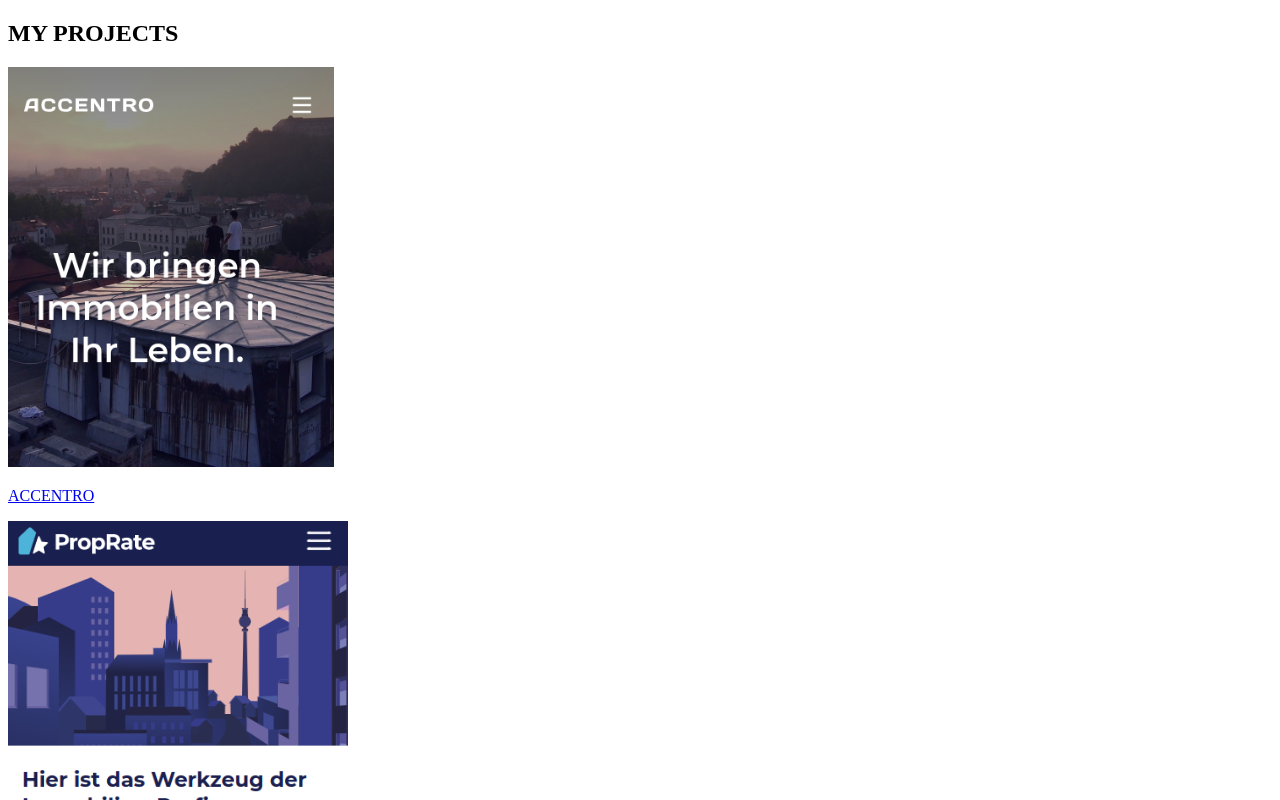
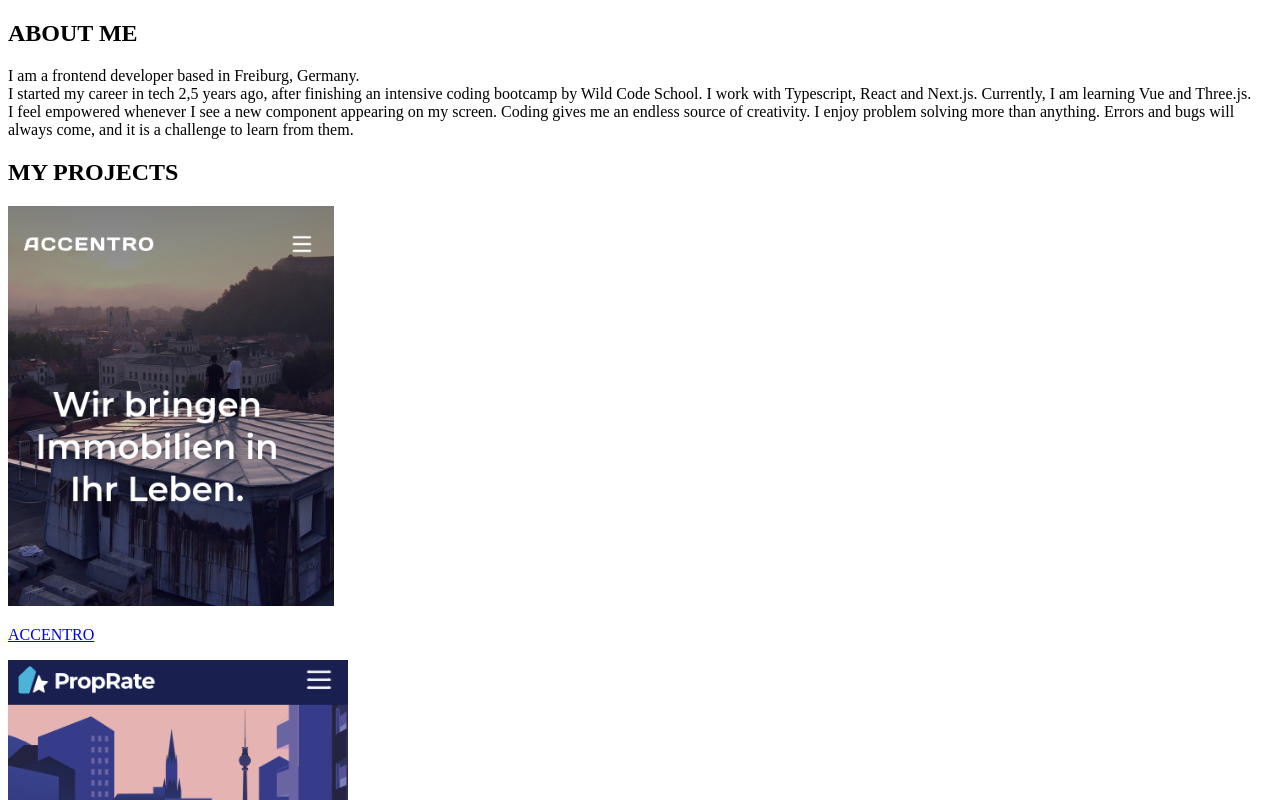
Before and after one commit to mariarecskova/nuxt-advanced-portfolio, a Nuxt app: page /work in a window 1280 px wide. Shown: the top 800 px of the page. Built offline with nearby package versions, Linux system fonts and the light colour scheme.

Commit message:
abou section added

```diff
--- a/pages/work.vue
+++ b/pages/work.vue
@@ -1,13 +1,29 @@
 <template>
   <div class="bg-black h-full md:h-screen px-6 py-12">
+    <div class="mt-4">
+      <h2 class="text-white font-exo text-5xl">ABOUT ME</h2>
+      <p
+        class="text-white text-xl md:text-2xl font-space-mono font-semibold mt-8 md:mt-12"
+      >
+        I am a frontend developer based in Freiburg, Germany. <br />I started my
+        career in tech 2,5 years ago, after finishing an intensive coding
+        bootcamp by Wild Code School. I work with Typescript, React and Next.js.
+        Currently, I am learning Vue and Three.js. <br />I feel empowered
+        whenever I see a new component appearing on my screen. Coding gives me
+        an endless source of creativity. I enjoy problem solving more than
+        anything. Errors and bugs will always come, and it is a challenge to
+        learn from them.
+      </p>
+    </div>
+
     <h2
-      class="text-white font-exo text-5xl opacity-0"
+      class="text-white font-exo text-5xl opacity-0 mt-8 md:mt-12"
       ref="title"
       style="transform: translateY(30px)"
     >
       MY PROJECTS
     </h2>
-    <div class="mt-4 md:flex md:space-x-4 md:mt-8">
+    <div class="md:flex md:space-x-4 mt-8 md:mt-12">
       <div
         ref="projects"
         v-for="project in projects"
```
